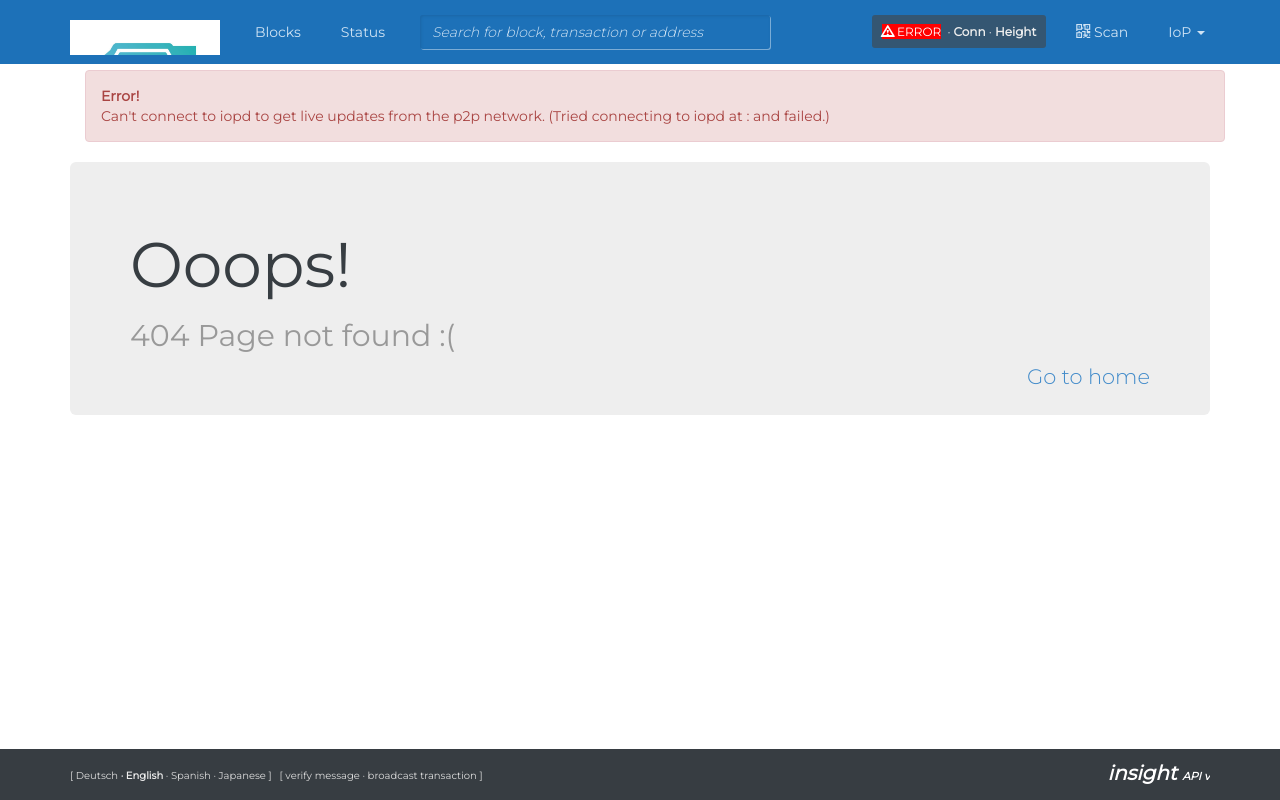
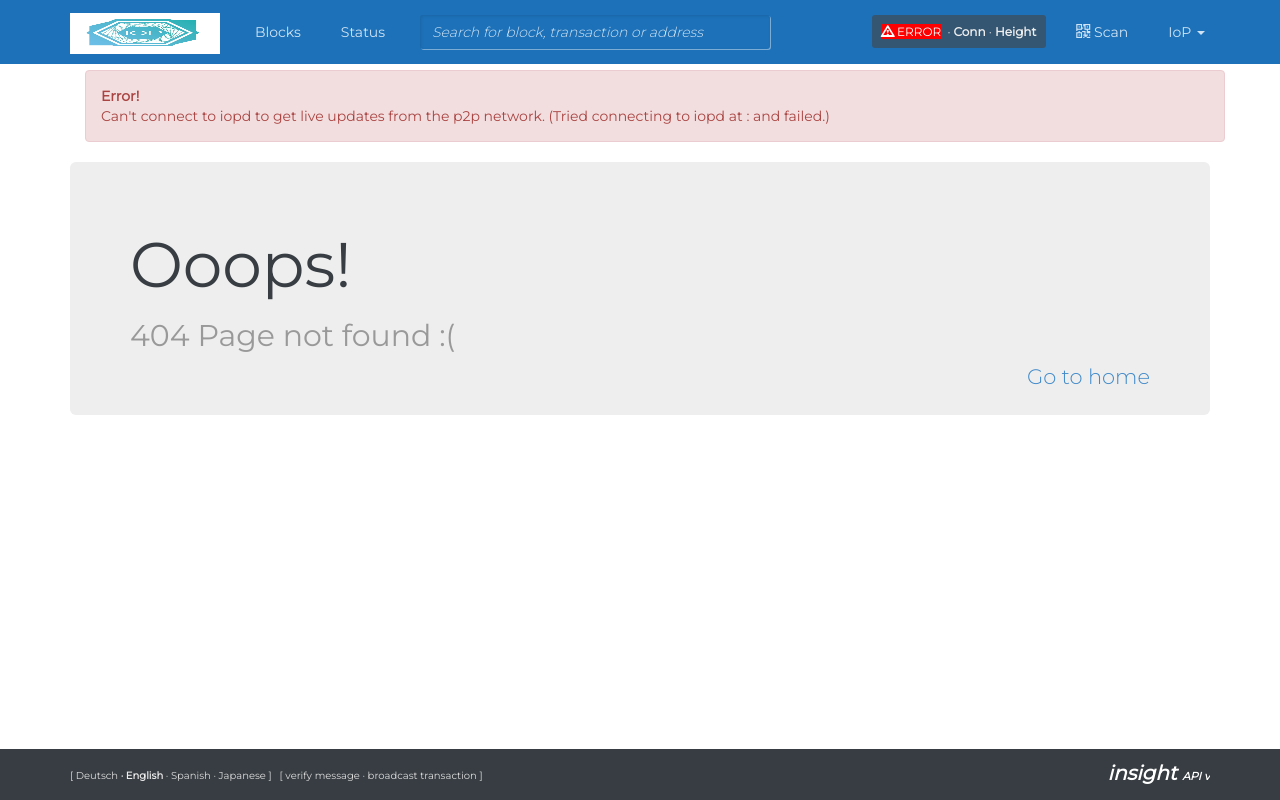
Before and after one commit to hendry19901990/insight-ui-iop, a website: page public/index.html in a window 1280 px wide. Drawn offline with nearby package versions, Linux system fonts and the light colour scheme; no server answers.

Commit message:
Apply custom css

```diff
--- a/public/views/includes/header.html
+++ b/public/views/includes/header.html
@@ -9,7 +9,7 @@
       </button>
       <div>
         <a class="insight navbar-brand" href="." style="margin-top: 5px;">
-        <img src="./img/ioplogo.jpg" style="width: 150px; height: auto;" alt="IoP">
+        <img src="./img/ioplogo.jpg" style="width: 150px; height: 41px; margin-top: -7px;" alt="IoP">
       </a>
       </div>
     </div>
```
